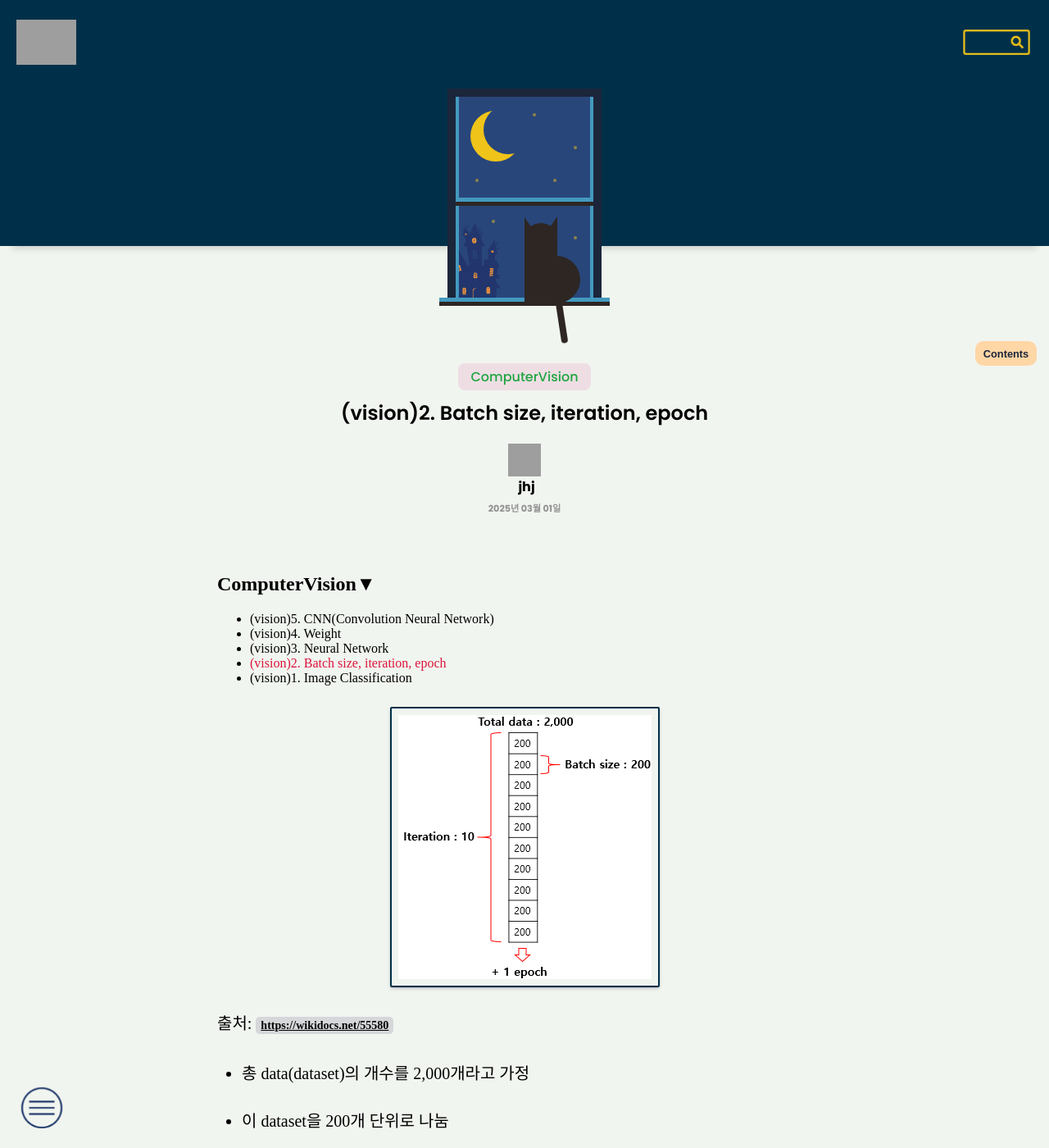
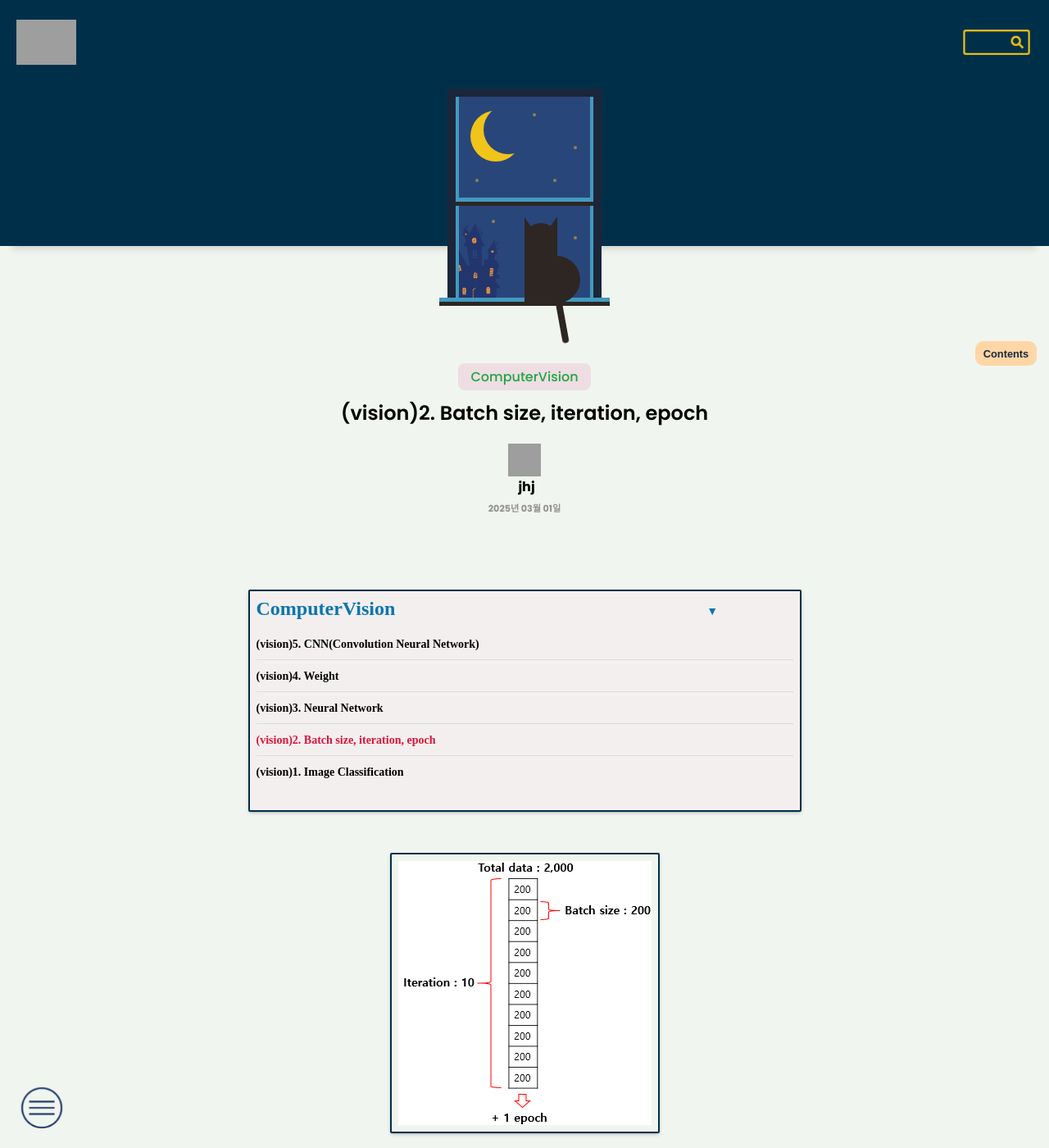
Before and after one commit to jhj1111/jhj1111.github.io, a Jekyll site: the page built from _posts/study_log/computer_vision/2025-03-01-Batch,Epoch,Over_Under_fitting.md, in a window 1280 px wide and 1400 px high. Shown: the whole window at 82% size. Built offline with Jekyll 4.4.1, drawn with Linux system fonts in a browser that asks for light colours; some web fonts are replaced; comment, search, counter and statistics services are not loaded; grey boxes are pictures that could not be loaded.

Commit message:
design(_sass): article.scss 카테고리 목록 디자인

```diff
--- a/_sass/post/article.scss
+++ b/_sass/post/article.scss
@@ -12,6 +12,69 @@
 @mixin article_margin_40 { margin-top: 40px; margin-bottom: 40px; }
 
 @mixin article_set_middle { margin-left: auto; margin-right: auto; }
+
+.related-posts {
+    @include article_set_middle;
+    @include article_border_shadow_padding;
+    @include article_margin_40;
+
+    width: 90%;
+    background-color: #f3efef;
+
+
+    h2 {
+        @include font_pretendard_600;
+        @include font_size_M3;
+        color: #0a75ad;
+        margin-top: 0; margin-bottom: 20px;
+    }
+
+    ul {
+        list-style-type: none;
+        padding-left: 0;
+        margin-top: 0; margin-bottom: 20px;
+
+        li {
+            margin-bottom: 10px;
+            padding-bottom: 10px;
+            border-bottom: 1px solid #ddd;
+
+            &:last-child {
+                border-bottom: none;
+            }
+            &:hover {
+                color: #c0d6e4;
+            }
+        }
+    }
+
+    a {
+        @include font_pretendard_600;
+        @include font_size_S3;
+
+        transition: color 0.2s;
+
+        &:hover {
+            color: #fff;
+        }
+    }
+    .toggle_arrow {
+        @include font_pretendard_600;
+        @include font_size_S3;
+
+        color: #0a75ad;
+        margin-left: 380px;
+        // margin-block-start: auto;
+
+
+        transition: transform 0.2s;
+
+        &.active {
+            transform: rotate(90deg);
+        }
+    }
+}
+
 
 .article{
     // @include flex-col-start-start;
```
